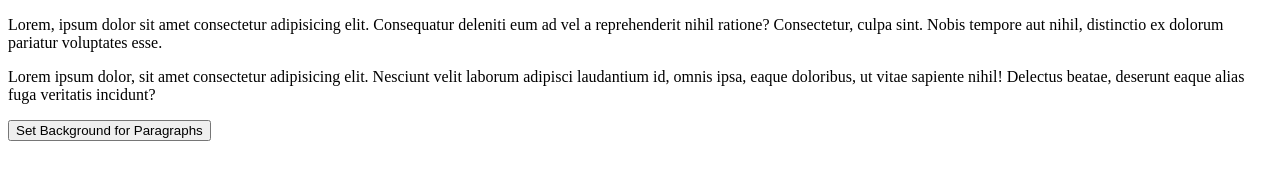
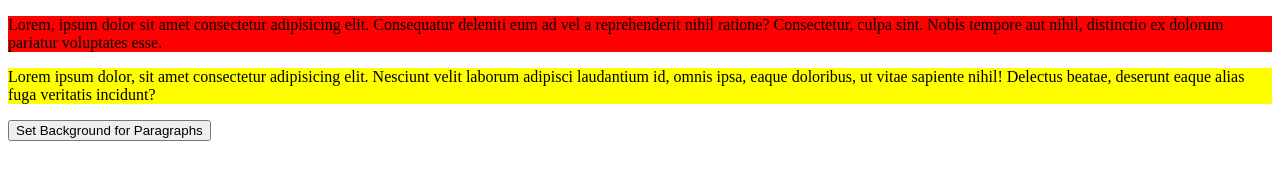
Before and after one commit to tycoonkabuzi/setBackgroundColor, a plain HTML site: page index.html in a window 1280 px wide. Both pictures are taken after a click on the button "Set Background for Paragraphs". Drawn offline with Linux system fonts and the light colour scheme.

Commit message:
Added a toggle on the first Element and last element

```diff
--- a/index.html
+++ b/index.html
@@ -5,8 +5,16 @@
     <meta name="viewport" content="width=device-width, initial-scale=1.0" />
     <title>set-background-of-html-elements</title>
   </head>
+  <style>
+    .red {
+      background-color: red;
+    }
+    .yellow {
+      background-color: yellow;
+    }
+  </style>
   <body>
-    <div class="main-content">
+    <div id="main-content">
       <p>
         Lorem, ipsum dolor sit amet consectetur adipisicing elit. Consequatur
         deleniti eum ad vel a reprehenderit nihil ratione? Consectetur, culpa
@@ -20,6 +28,7 @@
         incidunt?
       </p>
     </div>
-    <button>Set Background for Paragraphs</button>
+    <button id="btn-change-color">Set Background for Paragraphs</button>
+    <script src="./js/index.js"></script>
   </body>
 </html>
--- a/js/index.js
+++ b/js/index.js
@@ -2,3 +2,12 @@
 
 // the first paragraph to red
 // the second paragraph to yellow.
+
+let mainContent = document.getElementById("main-content");
+let btnChange = document.getElementById("btn-change-color");
+btnChange.addEventListener("click", () => {
+  let firstParagraph = mainContent.firstElementChild;
+  let lastParagraph = mainContent.lastElementChild;
+  firstParagraph.classList.toggle("red");
+  lastParagraph.classList.toggle("yellow");
+});
```
